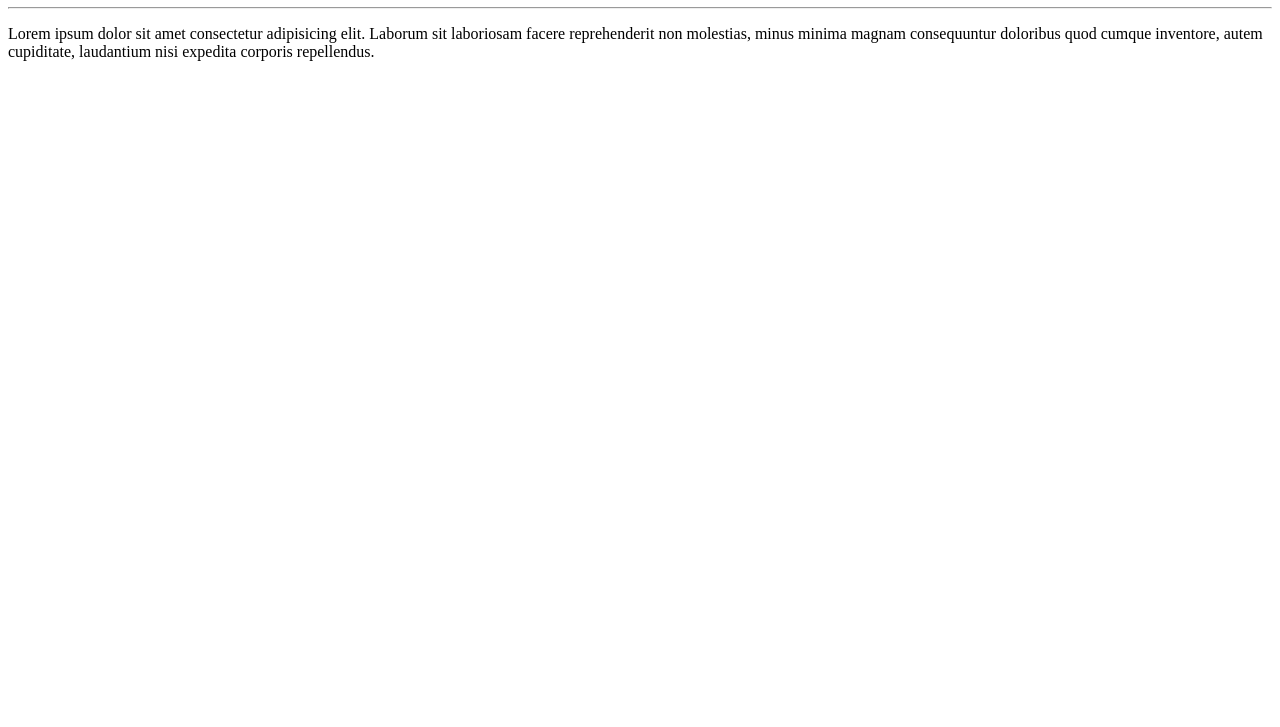
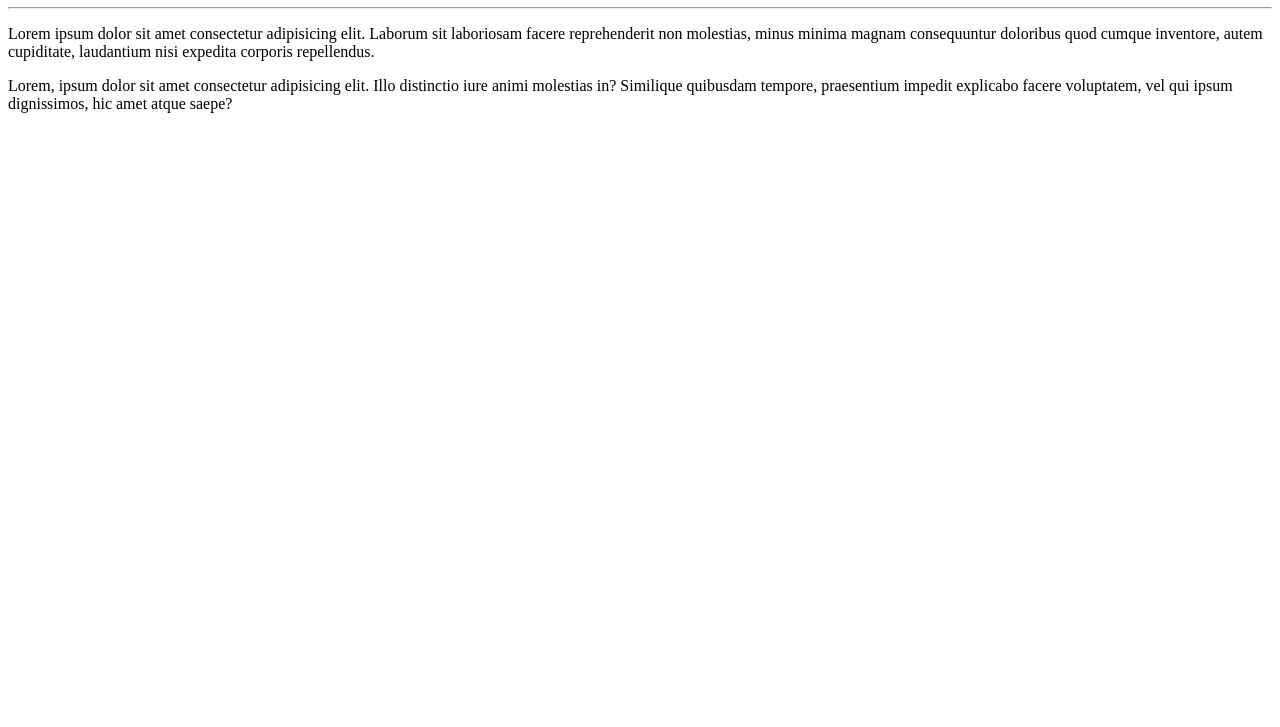
Before and after one commit to Lucaszanatta-dev/Ola-mundo, a plain HTML site: page site-exemplo/index.html in a window 1280 px wide. Shown: the part 73-800 px from the top of the page. Drawn offline with Linux system fonts and the light colour scheme.

Commit message:
adicionei um paragrafo

```diff
--- a/site-exemplo/index.html
+++ b/site-exemplo/index.html
@@ -9,5 +9,6 @@
     <h1>Olá, Mundo!</h1>
     <hr>
     <p>Lorem ipsum dolor sit amet consectetur adipisicing elit. Laborum sit laboriosam facere reprehenderit non molestias, minus minima magnam consequuntur doloribus quod cumque inventore, autem cupiditate, laudantium nisi expedita corporis repellendus.</p>
+    <p>Lorem, ipsum dolor sit amet consectetur adipisicing elit. Illo distinctio iure animi molestias in? Similique quibusdam tempore, praesentium impedit explicabo facere voluptatem, vel qui ipsum dignissimos, hic amet atque saepe?</p>
 </body>
 </html>
```
